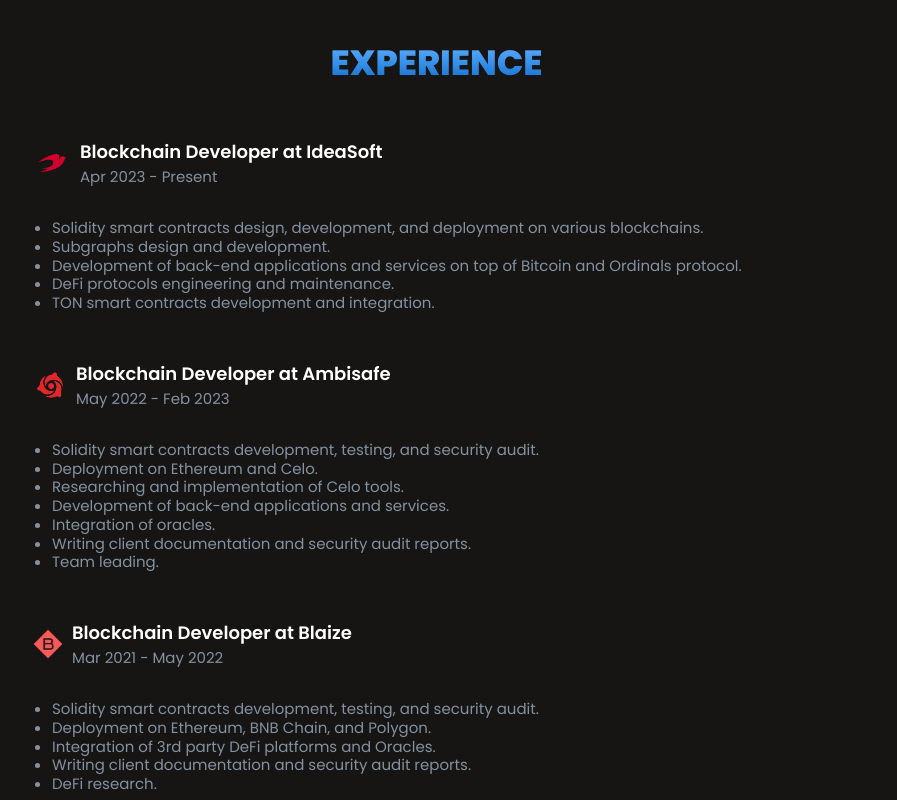
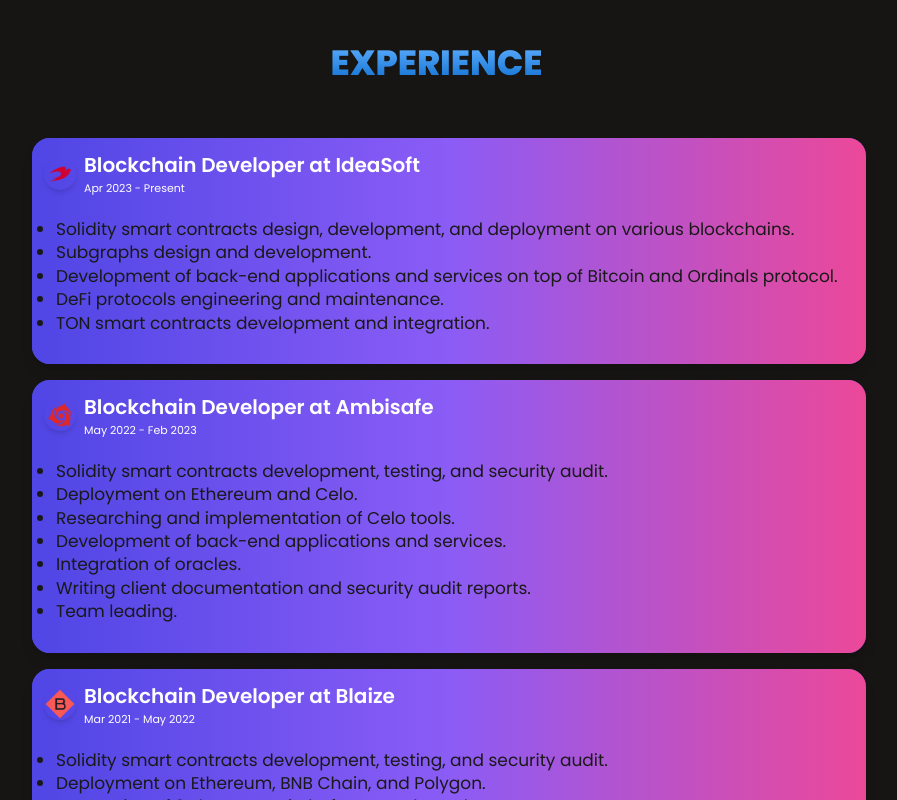
Before and after one commit to artemmartyhin/portfolio, a React (Vite) app: page / in a window 1280 px wide. Shown: the part 2659-3459 px from the top of the page, without its empty margins (203-1100 px from the left). Built offline with nearby package versions, Linux system fonts and the light colour scheme.

Commit message:
feat: hower effects

```diff
--- a/src/components/ExperienceSection.tsx
+++ b/src/components/ExperienceSection.tsx
@@ -9,98 +9,86 @@
 }) => {
   return (
     <div
-      className={`flex flex-col items-start justify-start gap-8 text-center text-primary-color font-poppins ${className}`}
+      className={`flex flex-col items-start justify-start gap-4 text-left text-primary-color font-poppins ${className}`}
     >
-      {/* IdeaSoft Experience */}
-      <div className="w-full flex flex-col items-start gap-4">
+      {/* Experience Card */}
+      {experiences.map((experience) => (
+        <div
+          key={experience.company}
+          className="group w-full flex flex-col items-start p-3 rounded-lg shadow-lg transition-transform duration-300 transform hover:-translate-y-1"
+        >
           <div className="flex flex-wrap items-center gap-2 w-full">
             <img
-            className="h-10 w-10 shrink-0"
+              className="h-8 w-8 rounded-full shadow-md transition-transform duration-300 transform group-hover:scale-105"
               loading="lazy"
-            alt="IdeaSoft"
-            src="/ideasoft.png"
+              alt={experience.company}
+              src={experience.logo}
             />
             <div className="flex-1 flex flex-col items-start">
-            <b className="text-lg font-semibold text-left">
-              Blockchain Developer at IdeaSoft
+              <b className="text-[20px] font-semibold text-white">
+                {experience.title}
               </b>
-            <div className="text-[15px] text-light-grey">
-              Apr 2023 - Present
+              <div className="text-xs text-white text-[11px]">
+                {experience.dates}
               </div>
             </div>
           </div>
-        <div className="text-left text-[15px] text-light-grey leading-tight">
-          <ul className="list-disc pl-5">
-            <li>Solidity smart contracts design, development, and deployment on various blockchains.</li>
-            <li>Subgraphs design and development.</li>
-            <li>Development of back-end applications and services on top of Bitcoin and Ordinals protocol.</li>
-            <li>DeFi protocols engineering and maintenance.</li>
-            <li>TON smart contracts development and integration.</li>
+          <div className="mt-1 text-xs text-gray-100 text-[17px] leading-snug">
+            <ul className="list-disc pl-3">
+              {experience.responsibilities.map((item, index) => (
+                <li key={index}>{item}</li>
+              ))}
             </ul>
           </div>
         </div>
-
-      {/* Ambisafe Experience */}
-      <div className="w-full flex flex-col items-start gap-4">
-        <div className="flex flex-wrap items-center gap-2 w-full">
-          <img
-            className="h-9 w-9"
-            loading="lazy"
-            alt="Ambisafe"
-            src="/ambisafe.png"
-          />
-          <div className="flex-1 flex flex-col items-start">
-            <b className="text-lg font-semibold text-left">
-              Blockchain Developer at Ambisafe
-            </b>
-            <div className="text-[15px] text-light-grey">
-              May 2022 - Feb 2023
-            </div>
-          </div>
-        </div>
-        <div className="text-left text-[15px] text-light-grey leading-tight">
-          <ul className="list-disc pl-5">
-            <li>Solidity smart contracts development, testing, and security audit.</li>
-            <li>Deployment on Ethereum and Celo.</li>
-            <li>Researching and implementation of Celo tools.</li>
-            <li>Development of back-end applications and services.</li>
-            <li>Integration of oracles.</li>
-            <li>Writing client documentation and security audit reports.</li>
-            <li>Team leading.</li>
-          </ul>
-        </div>
-      </div>
-
-      {/* Blaize Experience */}
-      <div className="w-full flex flex-col items-start gap-4">
-        <div className="flex flex-wrap items-center gap-2 w-full">
-          <img
-            className="h-8 w-8"
-            loading="lazy"
-            alt="Blaize"
-            src="/blaize.png"
-          />
-          <div className="flex-1 flex flex-col items-start">
-            <b className="text-lg font-semibold text-left">
-              Blockchain Developer at Blaize
-            </b>
-            <div className="text-[15px] text-light-grey">
-              Mar 2021 - May 2022
-            </div>
-          </div>
-        </div>
-        <div className="text-left text-[15px] text-light-grey leading-tight">
-          <ul className="list-disc pl-5">
-            <li>Solidity smart contracts development, testing, and security audit.</li>
-            <li>Deployment on Ethereum, BNB Chain, and Polygon.</li>
-            <li>Integration of 3rd party DeFi platforms and Oracles.</li>
-            <li>Writing client documentation and security audit reports.</li>
-            <li>DeFi research.</li>
-          </ul>
-        </div>
-      </div>
+      ))}
     </div>
   );
 };
 
+// Data for experiences
+const experiences = [
+  {
+    company: "IdeaSoft",
+    logo: "/ideasoft.png",
+    title: "Blockchain Developer at IdeaSoft",
+    dates: "Apr 2023 - Present",
+    responsibilities: [
+      "Solidity smart contracts design, development, and deployment on various blockchains.",
+      "Subgraphs design and development.",
+      "Development of back-end applications and services on top of Bitcoin and Ordinals protocol.",
+      "DeFi protocols engineering and maintenance.",
+      "TON smart contracts development and integration.",
+    ],
+  },
+  {
+    company: "Ambisafe",
+    logo: "/ambisafe.png",
+    title: "Blockchain Developer at Ambisafe",
+    dates: "May 2022 - Feb 2023",
+    responsibilities: [
+      "Solidity smart contracts development, testing, and security audit.",
+      "Deployment on Ethereum and Celo.",
+      "Researching and implementation of Celo tools.",
+      "Development of back-end applications and services.",
+      "Integration of oracles.",
+      "Writing client documentation and security audit reports.",
+      "Team leading.",
+    ],
+  },
+  {
+    company: "Blaize",
+    logo: "/blaize.png",
+    title: "Blockchain Developer at Blaize",
+    dates: "Mar 2021 - May 2022",
+    responsibilities: [
+      "Solidity smart contracts development, testing, and security audit.",
+      "Deployment on Ethereum, BNB Chain, and Polygon.",
+      "Integration of 3rd party DeFi platforms and Oracles.",
+      "Writing client documentation and security audit reports.",
+      "DeFi research.",
+    ],
+  },
+];
+
 export default ExperienceSection;
--- a/src/components/FthProject.tsx
+++ b/src/components/FthProject.tsx
@@ -7,7 +7,7 @@
 const FthProject: FunctionComponent<FthProjectType> = ({ className = "" }) => {
   return (
     <div
-      className={`flex-1 flex flex-col items-start justify-start pt-0 px-0 pb-3.5 box-border relative gap-3 min-w-[253px] max-w-full text-left text-3xs text-secondary-text font-inter ${className}`}
+      className={`flex-1 flex flex-col items-start justify-start pt-0 px-0 pb-3.5 box-border relative gap-3 min-w-[253px] max-w-full text-left text-3xs text-secondary-text font-inter transition-transform duration-300 ease-in-out transform hover:scale-105 hover:shadow-lg ${className}`}
       onClick={() => window.open("https://leaguedao.com/nomo-football", "_blank")}
     >
       <div className="w-full h-full absolute !m-[0] top-[0px] right-[0px] bottom-[0px] left-[0px] rounded-lg bg-card-color" />
--- a/src/components/NdProject.tsx
+++ b/src/components/NdProject.tsx
@@ -7,7 +7,7 @@
 const NdProject: FunctionComponent<NdProjectType> = ({ className = "" }) => {
   return (
     <div
-      className={`flex-1 flex flex-col items-start justify-start pt-0 px-0 pb-3.5 box-border relative gap-3 min-w-[253px] max-w-full text-left text-3xs text-secondary-text font-inter ${className}`}
+      className={`flex-1 flex flex-col items-start justify-start pt-0 px-0 pb-3.5 box-border relative gap-3 min-w-[253px] max-w-full text-left text-3xs text-secondary-text font-inter transition-transform duration-300 ease-in-out transform hover:scale-105 hover:shadow-lg ${className}`}
       onClick={() => window.open("https://www.tabla.is/", "_blank")}
     >
       <div className="w-full h-full absolute !m-[0] top-[0px] right-[0px] bottom-[0px] left-[0px] rounded-lg bg-card-color" />
--- a/src/components/RdProject.tsx
+++ b/src/components/RdProject.tsx
@@ -7,7 +7,7 @@
 const RdProject: FunctionComponent<RdProjectType> = ({ className = "" }) => {
   return (
     <div
-      className={`flex-1 flex flex-col items-start justify-start pt-0 px-0 pb-3.5 box-border relative gap-3 min-w-[253px] max-w-full text-left text-3xs text-secondary-text font-inter ${className}`}
+      className={`flex-1 flex flex-col items-start justify-start pt-0 px-0 pb-3.5 box-border relative gap-3 min-w-[253px] max-w-full text-left text-3xs text-secondary-text font-inter transition-transform duration-300 ease-in-out transform hover:scale-105 hover:shadow-lg ${className}`}
       onClick={() => window.open("https://www.orderbook.io/", "_blank")}
     >
       <div className="w-full h-full absolute !m-[0] top-[0px] right-[0px] bottom-[0px] left-[0px] rounded-lg bg-card-color" />
--- a/src/components/RthProject.tsx
+++ b/src/components/RthProject.tsx
@@ -7,7 +7,7 @@
 const RthProject: FunctionComponent<RthProjectType> = ({ className = "" }) => {
   return (
     <div
-      className={`flex-1 flex flex-col items-start justify-start pt-0 px-0 pb-3.5 box-border relative gap-3 min-w-[253px] max-w-full text-left text-3xs text-secondary-text font-poppins ${className}`}
+      className={`flex-1 flex flex-col items-start justify-start pt-0 px-0 pb-3.5 box-border relative gap-3 min-w-[253px] max-w-full text-left text-3xs text-secondary-text font-poppins transition-transform duration-300 ease-in-out transform hover:scale-105 hover:shadow-lg ${className}`}
       onClick={() => window.open("https://dehive.finance/", "_blank")}
     >
       <div className="w-full h-full absolute !m-[0] top-[0px] right-[0px] bottom-[0px] left-[0px] rounded-lg bg-card-color" />
--- a/src/components/StProject.tsx
+++ b/src/components/StProject.tsx
@@ -7,7 +7,7 @@
 const StProject: FunctionComponent<StProjectType> = ({ className = "" }) => {
   return (
     <div
-      className={`flex-1 flex flex-col items-start justify-start pt-0 px-0 pb-3.5 box-border relative gap-3 min-w-[253px] max-w-full text-left text-3xs text-secondary-text font-inter ${className}`}
+      className={`flex-1 flex flex-col items-start justify-start pt-0 px-0 pb-3.5 box-border relative gap-3 min-w-[253px] max-w-full text-left text-3xs text-secondary-text font-inter transition-transform duration-300 ease-in-out transform hover:scale-105 hover:shadow-lg ${className}`}
       onClick={() => window.open("https://satoshisync.com/", "_blank")}
     >
       <div className="w-full h-full absolute !m-[0] top-[0px] right-[0px] bottom-[0px] left-[0px] rounded-lg bg-card-color" />
--- a/src/components/XthProject.tsx
+++ b/src/components/XthProject.tsx
@@ -7,7 +7,7 @@
 const FthProject: FunctionComponent<XthProjectType> = ({ className = "" }) => {
   return (
     <div
-      className={`flex-1 flex flex-col items-start justify-start pt-0 px-0 pb-3.5 box-border relative gap-3 min-w-[253px] max-w-full text-left text-3xs text-secondary-text font-inter ${className}`}
+      className={`flex-1 flex flex-col items-start justify-start pt-0 px-0 pb-3.5 box-border relative gap-3 min-w-[253px] max-w-full text-left text-3xs text-secondary-text font-inter transition-transform duration-300 ease-in-out transform hover:scale-105 hover:shadow-lg ${className}`}
       onClick={() => window.open("https://moola.market/", "_blank")}
     >
       <div className="w-full h-full absolute !m-[0] top-[0px] right-[0px] bottom-[0px] left-[0px] rounded-lg bg-card-color" />
--- a/src/global.css
+++ b/src/global.css
@@ -4,14 +4,51 @@
 @tailwind base;
 @tailwind components;
 @tailwind utilities;
+
 body {
   @apply leading-[normal] m-0;
 }
+
 *,
 ::before,
 ::after {
   border-width: 0;
 }
+
 html {
   scroll-behavior: smooth;
 }
+
+/* Custom gradient transition using pseudo-elements */
+.group {
+  position: relative;
+  overflow: hidden;
+  background-color: #4f46e5; /* Start with the same color as the gradient */
+  transition: background-color 0.5s ease-in-out;
+}
+
+.group::before {
+  content: "";
+  position: absolute;
+  top: 0;
+  left: 0;
+  right: 0;
+  bottom: 0;
+  background-image: linear-gradient(to right, #4f46e5, #8b5cf6, #ec4899);
+  transition: opacity 0.5s ease-in-out;
+  opacity: 1;
+  z-index: 0;
+}
+
+.group:hover {
+  background-color: #ec4899; /* Change the solid color on hover */
+}
+
+.group:hover::before {
+  opacity: 0; /* Fade out the gradient overlay */
+}
+
+.group > * {
+  position: relative;
+  z-index: 1;
+}
```
Also changed, not shown: src/components/ActionButtons.tsx (+4 -5 lines). Lines whose indentation alone changed are shown as unchanged.
